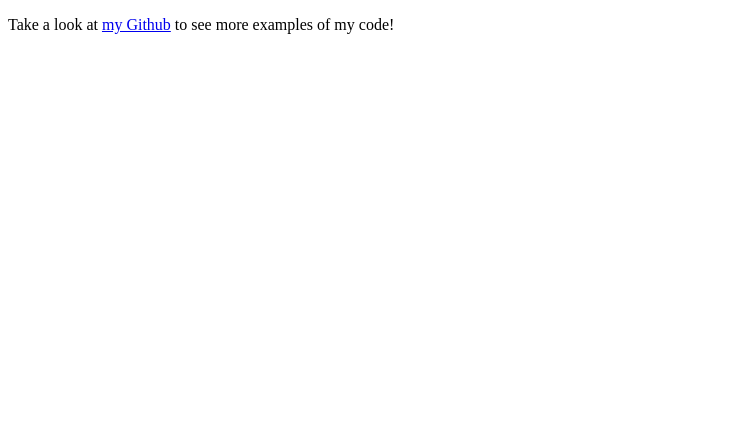
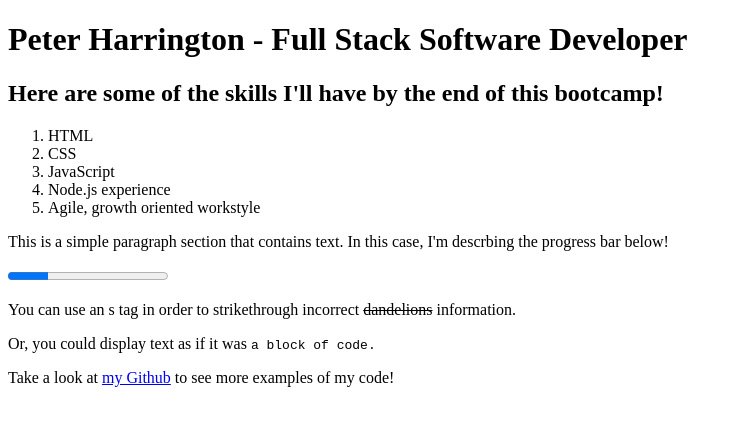
Before and after one commit to Emeralds99/html-basic-examples, a plain HTML site: page index.html in a window 1280 px wide. Shown: the whole page, without its empty margins (0-742 px from the left). Drawn offline with Linux system fonts and the light colour scheme.

Commit message:
added a variety of html tags describing and practicing their different functions

```diff
--- a/index.html
+++ b/index.html
@@ -8,6 +8,25 @@
 </head>
 
 <body>
+    <H1>Peter Harrington - Full Stack Software Developer</H1>
+
+    <h2>Here are some of the skills I'll have by the end of this bootcamp!</h2>
+
+    <ol>
+        <li>HTML</li>
+        <li>CSS</li>
+        <li>JavaScript</li>
+        <li>Node.js experience</li>
+        <li>Agile, growth oriented workstyle</li>
+    </ol>
+
+    <p>This is a simple paragraph section that contains text. In this case, I'm descrbing the progress bar below!</p>
+
+    <progress value="25" max="100">Bootcamp progress so far!</progress>
+
+    <p>You can use an s tag in order to strikethrough incorrect <s>dandelions</s> information.</p>
+
+    <p>Or, you could display text as if it was <code>a block of code.</code></p>
 
     <p>Take a look at
         <a href="https://github.com/Emeralds99" target="_blank" title="Peter Harrington's Github homepage">my Github</a>
```
